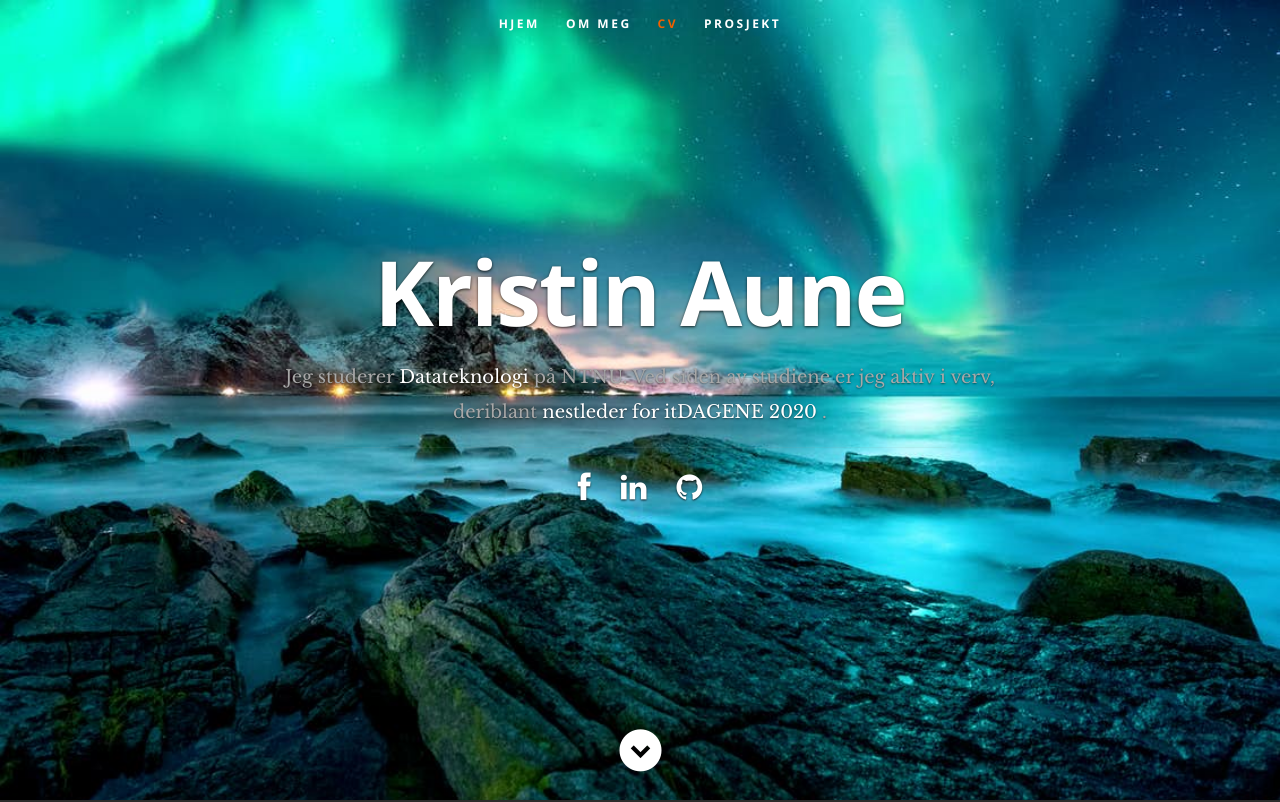
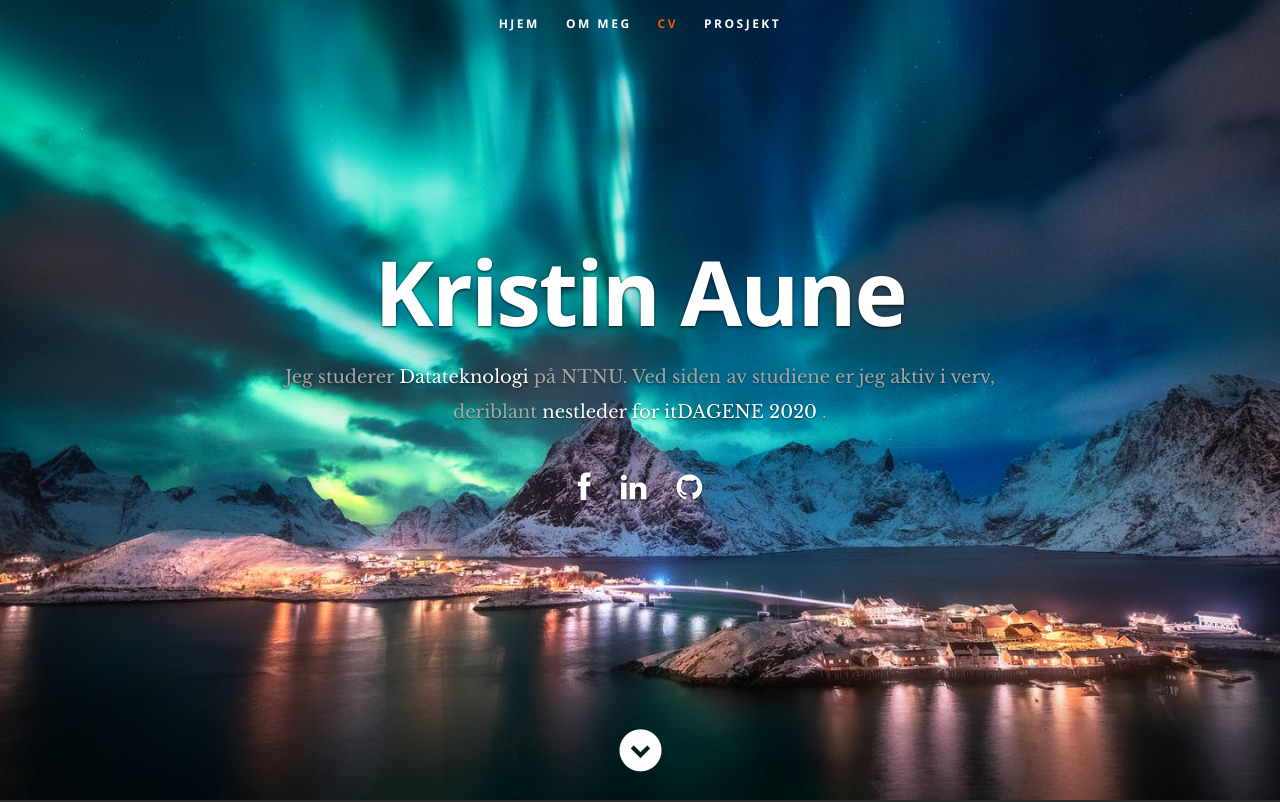
Before and after one commit to kristinaune/react-nettside, a React (Create React App) app: page / in a window 1280 px wide. Shown: the top 802 px of the page. Built offline with nearby package versions, Linux system fonts and the light colour scheme; the HTML template or start-up script is replaced by a standard one.

Commit message:
new update

```diff
--- a/public/css/layout.css
+++ b/public/css/layout.css
@@ -33,7 +33,7 @@ header {
    height: 800px;
    min-height: 500px;
    width: 100%;
-   background: #161415 url(../images/nordlys.jpg) no-repeat top center;
+   background: #161415 url(../images/lofoten.jpg) no-repeat top center;
    background-size: cover !important;
 	-webkit-background-size: cover !important;
    text-align: center;
--- a/src/Components/About.js
+++ b/src/Components/About.js
@@ -19,7 +19,7 @@ class About extends Component {
       <section id="about">
       <div className="row">
          <div className="three columns">
-            <img className="profile-pic"  src={profilepic} alt="Bilde av Magnus" />
+            <img className="profile-pic"  src={profilepic} alt="Bilde av Kristin" />
          </div>
          <div className="nine columns main-col">
             <h2>Om meg</h2>
--- a/src/Components/Footer.js
+++ b/src/Components/Footer.js
@@ -19,7 +19,7 @@ class Footer extends Component {
            </ul>
 
            <ul className="copyright">
-              <li>&copy; 2020 Magnus Strand</li>
+              <li>&copy; 2020 Kristin Aune</li>
               <li>Designet med <a title="Styleshout" href="http://www.styleshout.com/">Styleshout</a></li>
            </ul>
 
```
Also changed, not shown: public/images/lofoten.jpg (added), 1 other file (tests, documents, lock files or other folders).
